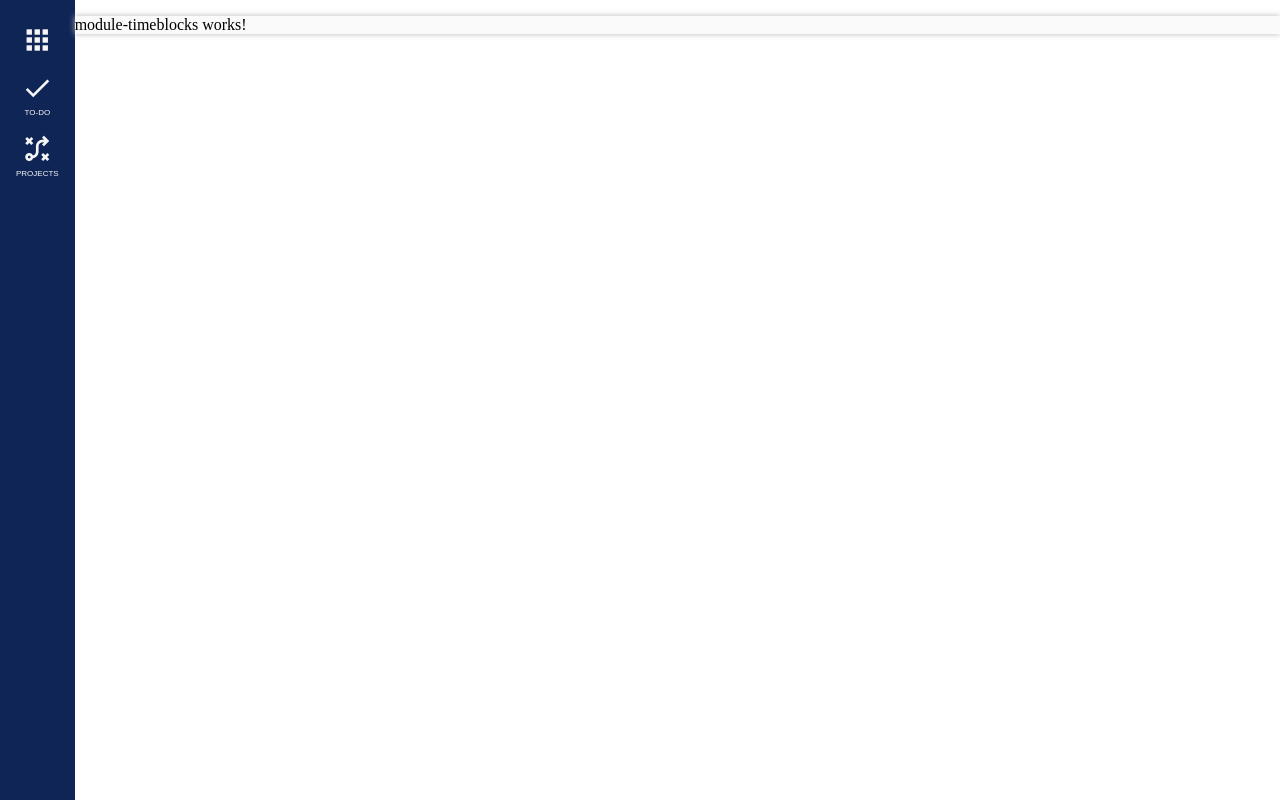
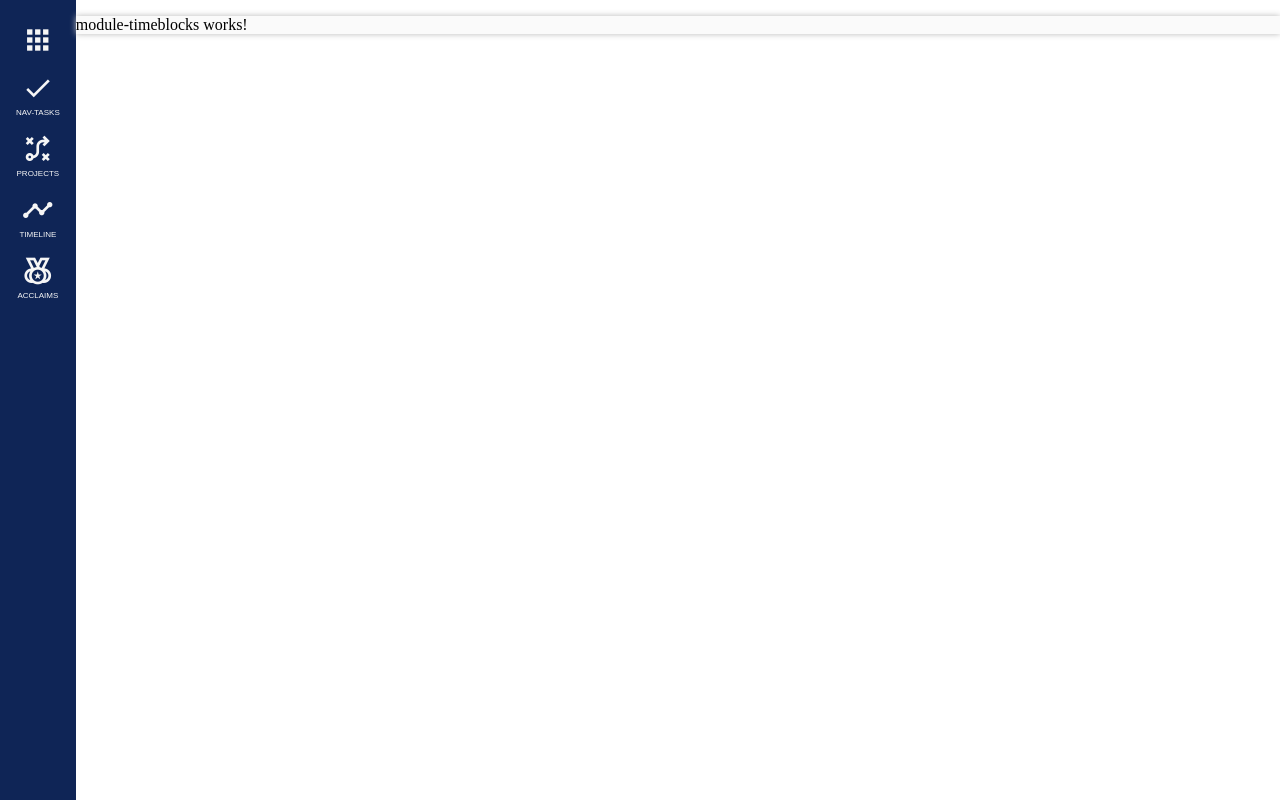
Before and after one commit to echoEscape/accomplishment-tracker, an Angular app: page / in a window 1280 px wide. Built offline with nearby package versions, Linux system fonts and the light colour scheme.

Commit message:
Add main categories to nav

```diff
--- a/src/app/navigation/navigation.component.html
+++ b/src/app/navigation/navigation.component.html
@@ -8,8 +8,8 @@
         <li>
             <span
             class="material-icons nav-icon"
-            id="nav-todo">done</span>
-            <p class="nav-name">To-Do</p>
+            id="nav-tasks">done</span>
+            <p class="nav-name">nav-tasks</p>
         </li>
         <li>
             <span
@@ -17,5 +17,17 @@
             id="nav-project">tactic</span>
             <p class="nav-name">Projects</p>
         </li>
+        <li>
+            <span
+            class="material-symbols-outlined nav-icon"
+            id="nav-timeline">timeline</span>
+            <p class="nav-name">Timeline</p>
+        </li>
+        <li>
+            <span
+            class="material-symbols-outlined nav-icon"
+            id="nav-project">social_leaderboard</span>
+            <p class="nav-name">Acclaims</p>
+        </li>
     </ul>
 </nav>
```
